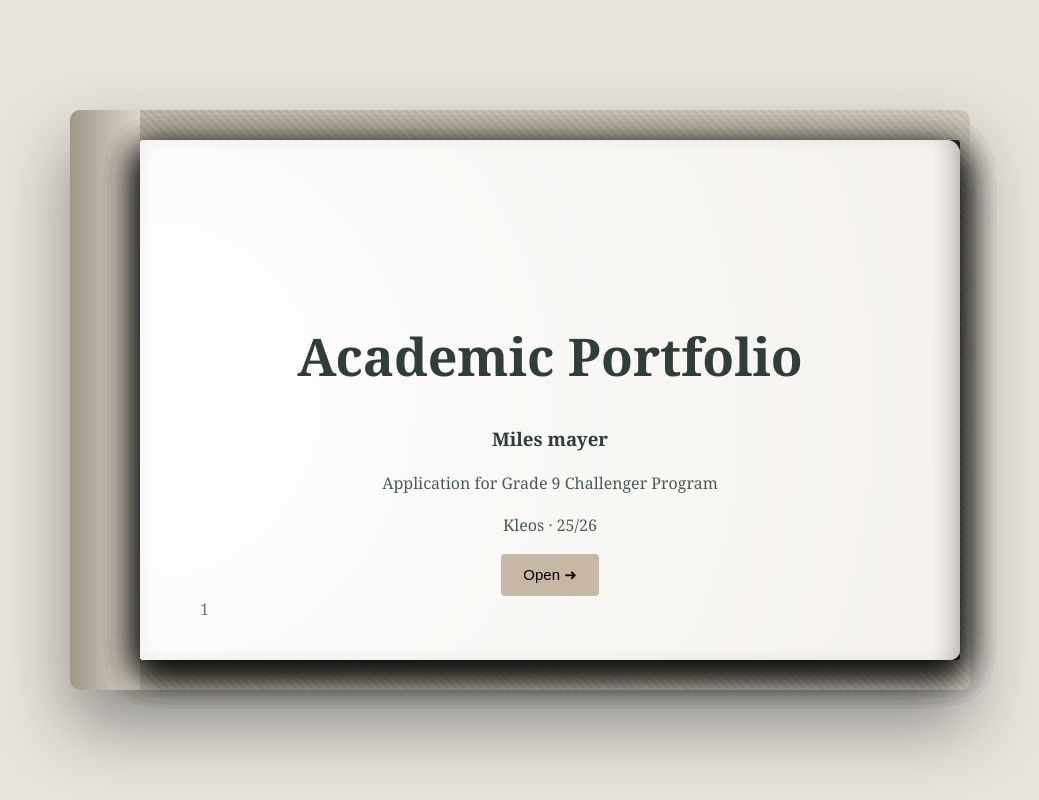
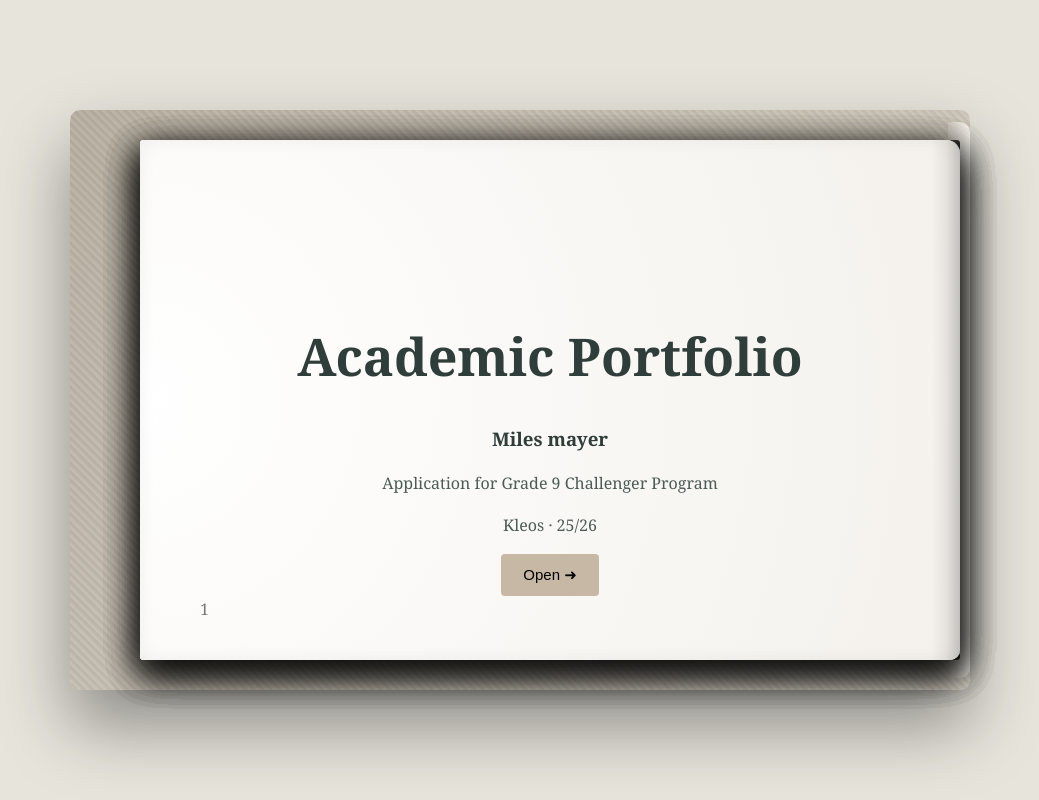
Before and after one commit to ChristopherWild/portfolio, a plain HTML site: page index.html in a window 1280 px wide. Shown: the whole page, without its empty margins (120-1159 px from the left). Drawn offline with Linux system fonts and the light colour scheme.

Commit message:
Update style.css

```diff
--- a/style.css
+++ b/style.css
@@ -43,11 +43,15 @@ body {
 .book::after {
   content: "";
   position: absolute;
-  left: 0;
-  width: 70px;
-  height: 100%;
-  background: linear-gradient(to right, #9f9789, #dcd6cb);
-  border-radius: 10px 0 0 10px;
+  right: 0;
+  top: 12px;
+  width: 22px;
+  height: calc(100% - 24px);
+  background: linear-gradient(to right, #d4cec4, #f7f4ee);
+  border-radius: 0 10px 10px 0;
+  transform-origin: left;
+  transition: transform 0.8s ease;
+  transform: scaleX(var(--thickness));
 }
 
 /* PAGE */
```
